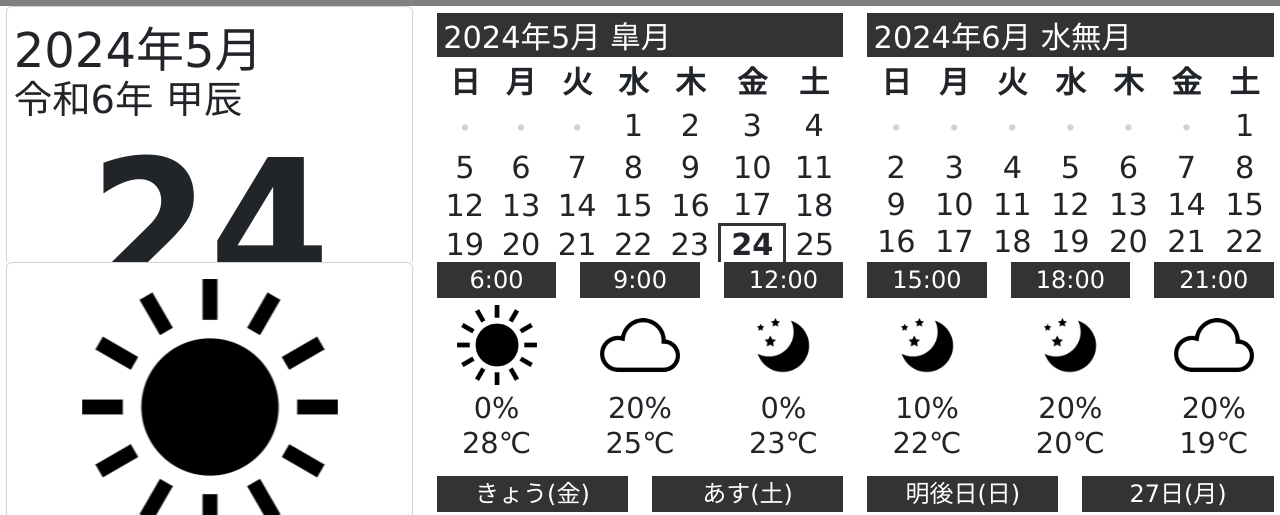
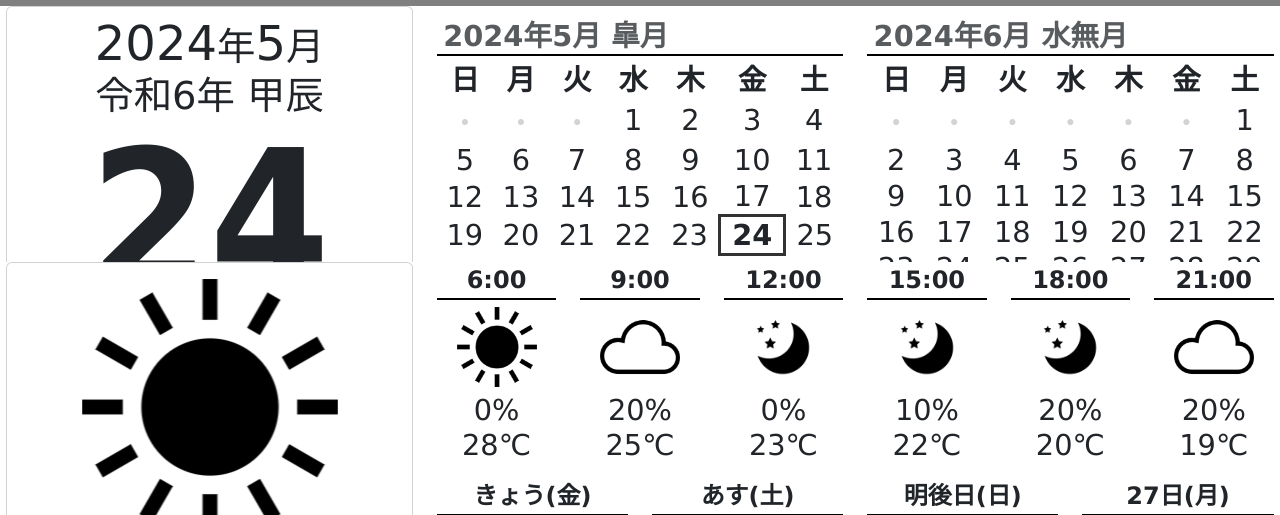
Before and after one commit to torao/doorstep-navi, a website: page public/index.html in a window 1280 px wide. Shown: the top 515 px of the page. Drawn offline with nearby package versions, Linux system fonts and the light colour scheme.

Commit message:
adjust display

```diff
--- a/index.js
+++ b/index.js
@@ -8,6 +8,8 @@ import { getTransite } from "./transit.js";
 import fs from "fs";
 
 const docroot = "public";
+
+async function update() {
   const secrets = await readJsonFile("secrets.json");
   const config = await readJsonFile("config.json");
 
@@ -47,15 +49,17 @@ const data = JSON.stringify(
     2
   );
   fs.writeFileSync(`${docroot}/data.js`, `const DATA = ${data};`);
+}
 
 (async () => {
+  await update();
   const browser = await puppeteer.launch({
     args: ['--no-sandbox', '--disable-setuid-sandbox'],
     headless: 'new'
   });
   const page = await browser.newPage();
   await page.setViewport({ width: 1072, height: 1448 });
-  await page.goto(pathToFileURL(path.resolve("public/index.html")), {
+  await page.goto(pathToFileURL(path.resolve(`${docroot}/index.html`)), {
     waitUntil: "networkidle2",
   });
   await page.screenshot({ path: "output.png" });
--- a/public/assets/css/style.css
+++ b/public/assets/css/style.css
@@ -25,49 +25,66 @@ body {
 }
 
 #calendar #calendar-today {
+  position: relative;
   height: 98%;
 }
 
 #calendar #calendar-year-month {
-  position: absolute;
-  top: 0.4rem;
-  left: 0.4rem;
+  font-size: 2.4rem;
+  line-height: 2.5rem;
+}
+
+#calendar #calendar-year, #calendar #calendar-month {
   font-size: 3rem;
 }
 
 #calendar #calendar-wareki {
-  position: absolute;
-  top: 4rem;
-  left: 0.4rem;
   font-size: 2.4rem;
+  line-height: 150%;
+}
+
+#calendar #calendar-date-container {
+  position: relative;
+  width: 100%;
+  height: 12rem;
+}
+
+#calendar #calendar-date-holiday {
+  position: relative;
+  top: 1rem;
+  display: inline-block;
+  white-space: nowrap;
+  width: 10rem;
+  height: 10rem;
+  border-radius: 50%;
+}
+
+#calendar #calendar-date-holiday.holiday {
+  background-color: #DCDCDC;
+  color: black;
 }
 
 #calendar #calendar-date {
   position: relative;
-  top: 4.0rem;
-  padding: 0 auto;
+  top: -13rem;
   font-size: 12rem;
   font-weight: bold;
   font-family: Tahoma, "Meiryo", sans-serif;
 }
 
 #calendar .calendar-day-of-week {
-  position: relative;
-  top: 0.8rem;
   font-size: 3.5rem;
+  height: 4.4rem;
 }
 
 #calendar #calendar-today-event {
-  position: relative;
-  top: 0.4rem;
-  padding: 0 auto;
-  text-align: center;
-  font-size: 2.2rem;
+  font-size: 2.6rem;
+  height: 3.6rem;
 }
 
 #calendar .calendar-month {
   width: 100%;
-  font-size: 1.9rem;
+  font-size: 1.8rem;
   caption-side: top;
   margin: 0.4rem 0 0 0;
 }
@@ -78,9 +95,9 @@ body {
 }
 
 #calendar caption {
-  background-color: #333;
-  color: white;
+  font-weight: bold;
   padding: 0 0.4rem;
+  border-bottom: solid 2px black;
 }
 
 #calendar .calendar-today {
@@ -90,8 +107,7 @@ body {
 
 #calendar .calendar-holiday {
   border-radius: 50%;
-  background-color: #C41A41;
-  color: white;
+  background-color: #D8D8D8;
 }
 
 #calendar .calendar-empty {
@@ -114,10 +130,15 @@ body {
 }
 
 #calendar #calendar-events .calendar-event-start {
+  padding: 0 0.6rem;
+  border-radius: 0.4rem;
+  border-bottom: solid 2px black;
+}
+
+#calendar #calendar-events .calendar-event-start.alert {
   background-color: #666;
   color: white;
-  padding: 0 0.6rem;
-  border-radius: 0.4rem;
+  font-weight: bold;
 }
 
 #weather #weather-now {
@@ -150,7 +171,7 @@ body {
   position: absolute;
   top: 22rem;
   font-size: 2.5rem;
-  background-image: url('/assets/images/weather/humidity00.png');
+  background-image: url('../images/weather/humidity00.png');
   background-repeat: no-repeat;
   background-position: left center;
   padding-left: 2.3rem;
@@ -159,9 +180,9 @@ body {
 
 #weather .weather-time {
   font-size: 1.5rem;
-  background-color: #333;
-  color: white;
   text-align: center;
+  border-bottom: solid 2px black;
+  font-weight: bold;
 }
 
 #weather .weather-hourly-icon,
--- a/public/assets/javascripts/app.js
+++ b/public/assets/javascripts/app.js
@@ -33,8 +33,11 @@
     $.getElementById("calendar-month").textContent = month;
     $.getElementById("calendar-date").textContent = date;
     $.getElementById("calendar-day-of-week").textContent = getDayOfWeek(now);
-    $.getElementById("calendar-today-event").textContent = holiday !== undefined ? holiday : "";
     $.getElementById("calendar-wareki").textContent = "令和" + (year - 2018) + "年 " + getEto(year);
+    $.getElementById("calendar-today-event").textContent = holiday !== undefined? holiday: "平日";
+    if(holiday !== undefined || now.getDay() === 0) {
+      $.getElementById("calendar-date-holiday").classList.add("holiday");
+    }
 
     function setCalendar(year, month, target) {
       generateCalendar(year, month).forEach((week, i) => {
@@ -73,6 +76,9 @@
     calendar.events.forEach((event) => {
       const start = $.createElement("span");
       start.classList.add("calendar-event-start");
+      if(new Date(event.start).getTime() - now.getTime() <= 24 * 60 * 60 * 1000) {
+        start.classList.add("alert");
+      }
       const prefix = getDateDiffName(now, new Date(event.start));
       if (event.start === undefined || event.start.length === 10) {
         start.textContent = prefix + "終日";
--- a/public/index.html
+++ b/public/index.html
@@ -15,14 +15,15 @@
   <div class="container-fluid">
     <div id="calendar" class="row">
       <div class="col-4">
-        <div id="calendar-today" class="card">
-          <div class="card-body">
+        <div class="card">
+          <div id="calendar-today" class="card-body text-center">
             <div id="calendar-year-month">
               <span id="calendar-year">2024</span>年<span id="calendar-month">1</span>月
             </div>
             <div id="calendar-wareki">令和6年</div>
-            <div class="text-center">
-              <span id="calendar-date">1</span>
+            <div id="calendar-date-container">
+              <div id="calendar-date-holiday"></div>
+              <div id="calendar-date">1</div>
             </div>
             <div class="calendar-day-of-week text-center"><span id="calendar-day-of-week">日</span>曜日</div>
             <div id="calendar-today-event">平日</div>
```
Lines whose indentation alone changed are shown as unchanged.
